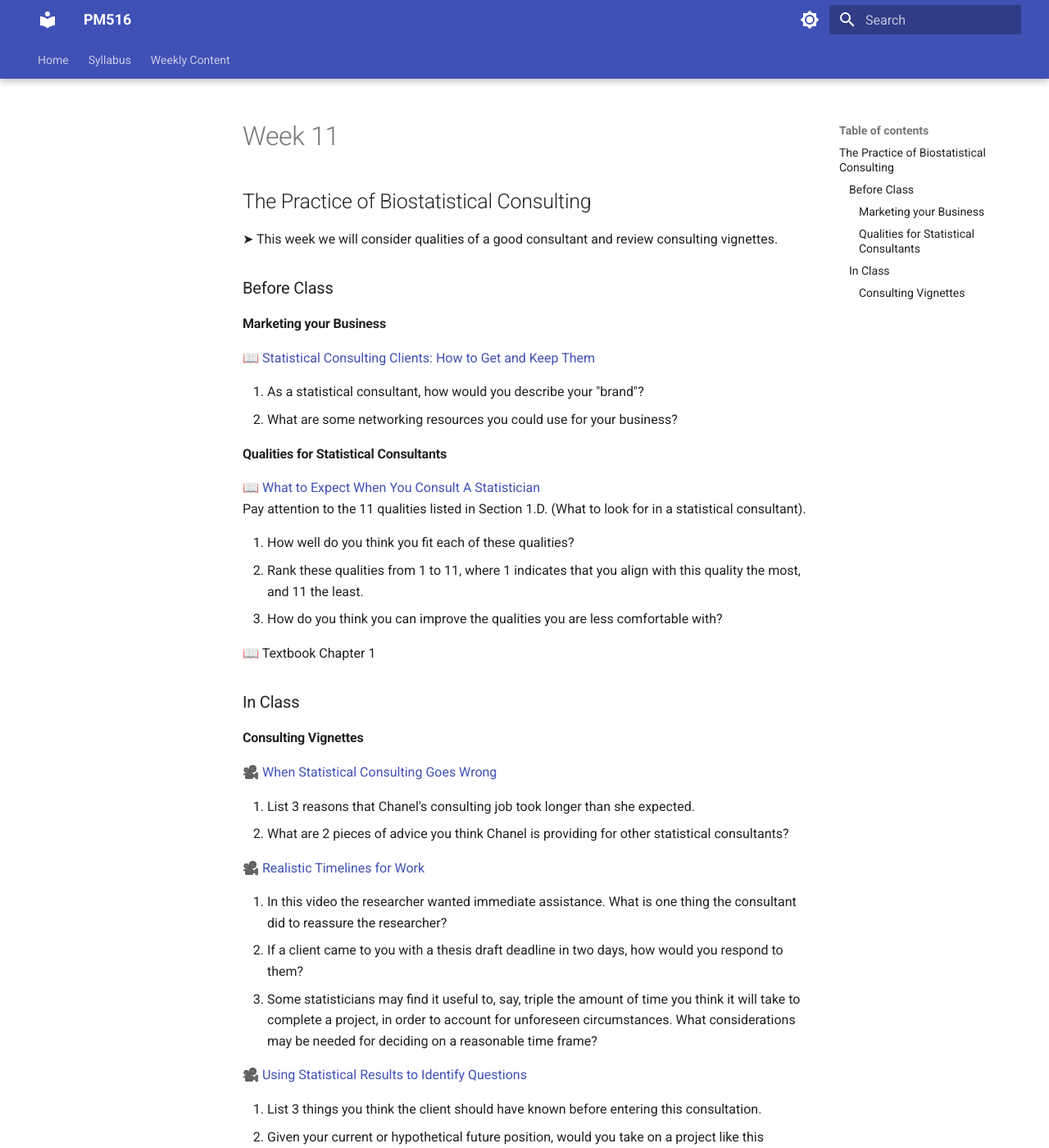
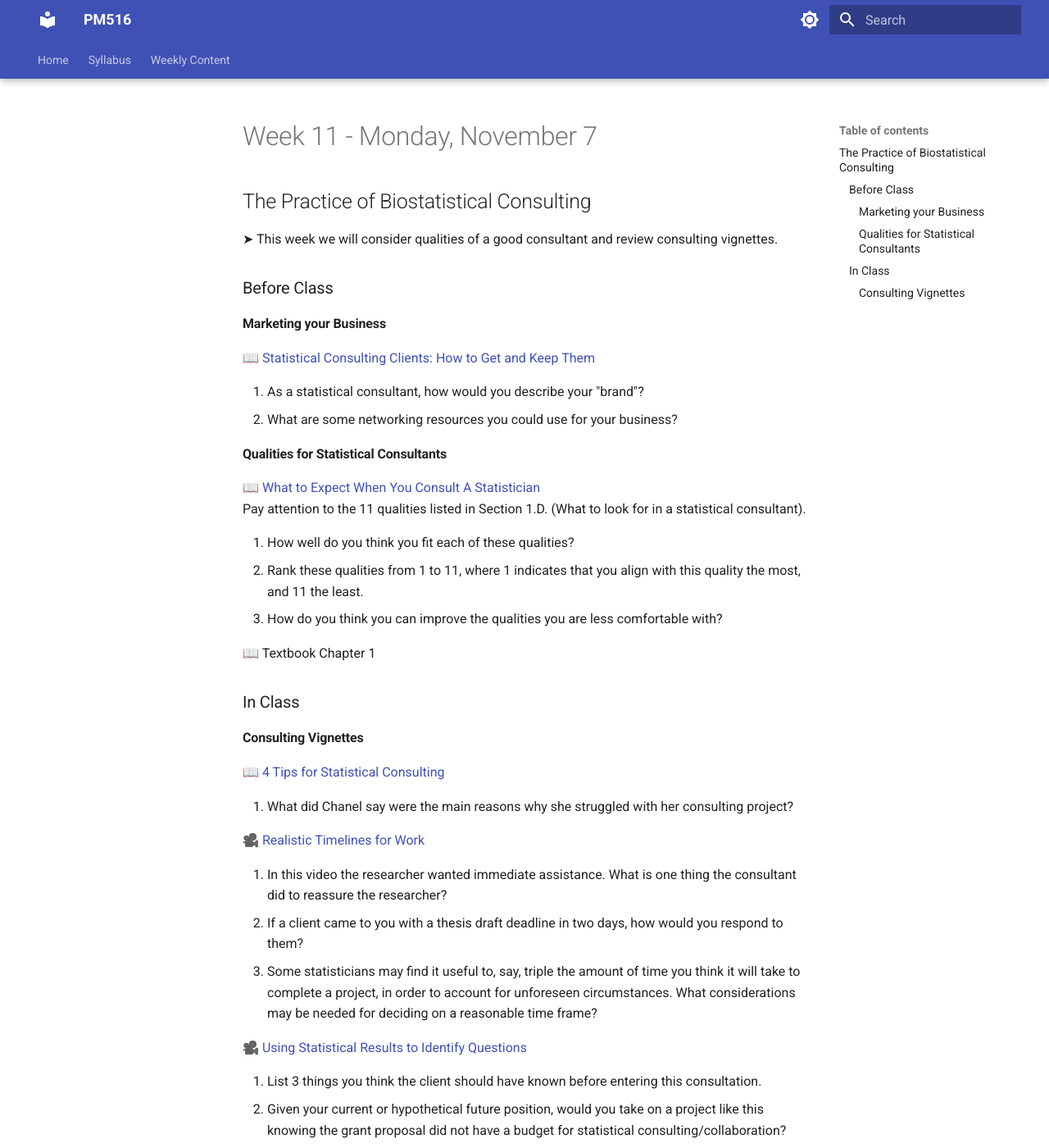
Before and after one commit to USCbiostats/PM516, an MkDocs documentation site: the page built from docs/week11.md, in a window 1280 px wide and 1400 px high. Shown: the whole window at 82% size. Built offline with MkDocs 1.6.1 and Material for MkDocs 9.7.7, drawn with Linux system fonts in a browser that asks for light colours; comment, search, counter and statistics services are not loaded.

Commit message:
Update week11.md

```diff
--- a/docs/week11.md
+++ b/docs/week11.md
@@ -1,4 +1,4 @@
-# Week 11
+# Week 11 - Monday, November 7
 
 ## The Practice of Biostatistical Consulting
 
@@ -28,16 +28,15 @@ Pay attention to the 11 qualities listed in Section 1.D. (What to look for in a
 
 #### Consulting Vignettes
 
-🎥 [When Statistical Consulting Goes Wrong](https://www.youtube.com/watch?v=W4PI8Y49Q_s&t=101s)
+📖 [4 Tips for Statistical Consulting](https://blogs.ams.org/mathgradblog/2021/10/11/4-tips-for-statistical-consulting-learn-from-my-mistakes/)
 
-1. List 3 reasons that Chanel's consulting job took longer than she expected.
-2. What are 2 pieces of advice you think Chanel is providing for other statistical consultants?
+1. What did Chanel say were the main reasons why she struggled with her consulting project?
 
 🎥 [Realistic Timelines for Work](https://www.youtube.com/watch?v=ueF1oe0ct4s)
 
-3. In this video the researcher wanted immediate assistance. What is one thing the consultant did to reassure the researcher?
-4. If a client came to you with a thesis draft deadline in two days, how would you respond to them?
-5. Some statisticians may find it useful to, say, triple the amount of time you think it will take to complete a project, in order to account for unforeseen circumstances. What considerations may be needed for deciding on a reasonable time frame?
+1. In this video the researcher wanted immediate assistance. What is one thing the consultant did to reassure the researcher?
+2. If a client came to you with a thesis draft deadline in two days, how would you respond to them?
+3. Some statisticians may find it useful to, say, triple the amount of time you think it will take to complete a project, in order to account for unforeseen circumstances. What considerations may be needed for deciding on a reasonable time frame?
 
 🎥 [Using Statistical Results to Identify Questions](https://www.youtube.com/watch?v=upkMfMF0k2k)
 
```
